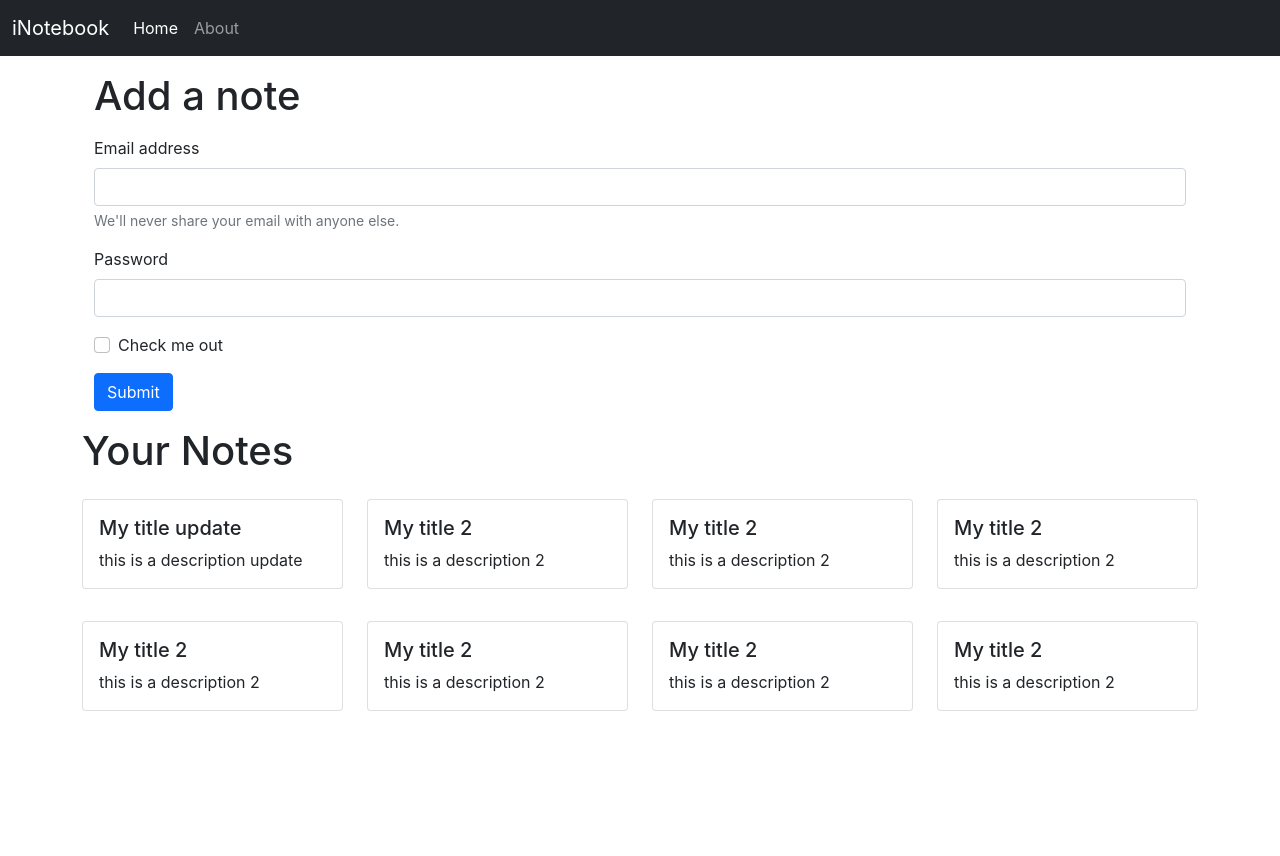
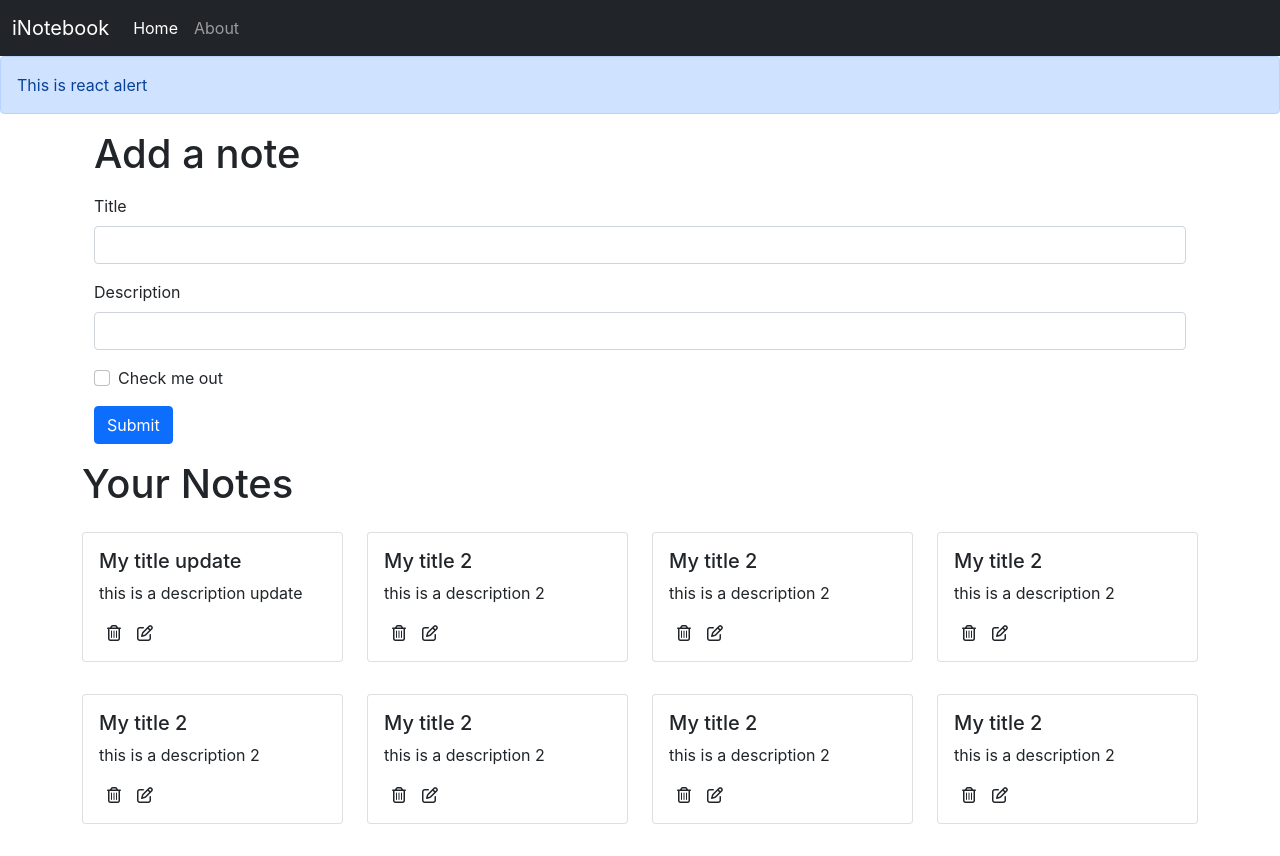
Before and after one commit to Prathik-reddy/iNoteBook, a React (Create React App) app: page / in a window 1280 px wide. Before the commit the page ends 800 px from the top, so only its background shows below. Built offline with nearby package versions, Linux system fonts and the light colour scheme.

Commit message:
added add note functionality

```diff
--- a/public/index.html
+++ b/public/index.html
@@ -40,6 +40,7 @@
       To begin the development, run `npm start` or `yarn start`.
       To create a production bundle, use `npm run build` or `yarn build`.
     -->
+  <script src="https://kit.fontawesome.com/aab19faebd.js" crossorigin="anonymous"></script>
   <script src="https://cdn.jsdelivr.net/npm/bootstrap@5.1.1/dist/js/bootstrap.min.js"
     integrity="sha384-skAcpIdS7UcVUC05LJ9Dxay8AXcDYfBJqt1CJ85S/CFujBsIzCIv+l9liuYLaMQ/" crossorigin="anonymous">
   </script>
--- a/src/App.js
+++ b/src/App.js
@@ -9,6 +9,7 @@ import { Navbar } from './components/Navbar';
 import { Home } from './components/Home';
 import {About} from './components/About';
 import NoteState from './context/notes/NoteState';
+import Alert from './components/Alert';
 
 function App() {
   return (
@@ -16,6 +17,7 @@ function App() {
     <NoteState>
       <Router>
         <Navbar />
+        <Alert message="This is react alert"/>
         <div className="container">
         <Switch>
           <Route exact path="/">
--- /dev/null
+++ b/src/components/AddNote.js
@@ -0,0 +1,37 @@
+import React, { useContext, useState } from 'react';
+import noteContext from "../context/notes/NoteContext";
+
+const AddNote = () => {
+    const context = useContext(noteContext);
+    const { addNote } = context;
+    const [note, setNote] = useState({ title:"", description: "", tag:"default" })
+    const handleClick = (e) => {
+            e.preventDefault();
+            addNote(note.title,note.description,note.tag);
+    }
+    const onChange = (e) => {
+        setNote({ ...note, [e.target.name]: e.target.value })
+    }
+    return (
+        <div className="container my-3">
+            <h1>Add a note</h1>
+            <form className="my-3">
+                <div className="mb-3">
+                    <label htmlFor="title" className="form-label">Title</label>
+                    <input type="text" className="form-control" id="title" name="title" aria-describedby="emailHelp" onChange={onChange} />
+                </div>
+                <div className="mb-3">
+                    <label htmlFor="description" className="form-label">Description</label>
+                    <input type="text" className="form-control" id="description" name="description" onChange={onChange} />
+                </div>
+                <div className="mb-3 form-check">
+                    <input type="checkbox" className="form-check-input" id="exampleCheck1" onChange={onChange} />
+                    <label className="form-check-label" htmlFor="exampleCheck1">Check me out</label>
+                </div>
+                <button type="submit" className="btn btn-primary" onClick={handleClick}>Submit</button>
+            </form>
+        </div>
+    )
+}
+
+export default AddNote
--- /dev/null
+++ b/src/components/Alert.js
@@ -0,0 +1,13 @@
+import React from 'react'
+
+const Alert = (props) => {
+    return (
+        <div>
+            <div className="alert alert-primary" role="alert">
+                {props.message}
+            </div>
+        </div>
+    )
+}
+
+export default Alert
--- a/src/components/Home.js
+++ b/src/components/Home.js
@@ -1,31 +1,12 @@
+import AddNote from './AddNote';
 import Notes from './Notes';
 
 export const Home = () => {
 
     return (
         <div>
-            <div className="container my-3">
-            <h1>
-                Add a note
-            </h1>
-            <form className="my-3">
-                <div className="mb-3">
-                    <label htmlFor="exampleInputEmail1" className="form-label">Email address</label>
-                    <input type="email" className="form-control" id="exampleInputEmail1" aria-describedby="emailHelp" />
-                    <div id="emailHelp" className="form-text">We'll never share your email with anyone else.</div>
-                </div>
-                <div className="mb-3">
-                    <label htmlFor="exampleInputPassword1" className="form-label">Password</label>
-                    <input type="password" className="form-control" id="exampleInputPassword1" />
-                </div>
-                <div className="mb-3 form-check">
-                    <input type="checkbox" className="form-check-input" id="exampleCheck1" />
-                    <label className="form-check-label" htmlFor="exampleCheck1">Check me out</label>
-                </div>
-                <button type="submit" className="btn btn-primary">Submit</button>
-            </form>
-            </div>
-            <Notes/>
+            <AddNote/>
+            <Notes />
         </div>
     )
 }
--- a/src/components/Noteitem.js
+++ b/src/components/Noteitem.js
@@ -4,10 +4,12 @@ const Noteitem = (props) => {
     const { note } = props;
     return (
         <div className="col-md-3">
-            <div class="card my-3" >
-                <div class="card-body">
-                    <h5 class="card-title">{note.title}</h5>
-                    <p class="card-text">{note.description}</p>
+            <div className="card my-3" >
+                <div className="card-body">
+                    <h5 className="card-title">{note.title}</h5>
+                    <p className="card-text">{note.description}</p>
+                    <i className="far fa-trash-alt mx-2"></i>
+                    <i className="far fa-edit mx-2"></i>
                 </div>
             </div>
 
--- a/src/components/Notes.js
+++ b/src/components/Notes.js
@@ -1,17 +1,20 @@
 import React,{useContext} from 'react';
 import noteContext from "../context/notes/NoteContext";
+import Alert from './Alert';
 import Noteitem from './Noteitem';
 
 const Notes = () => {
     const context = useContext(noteContext);
-    const {notes,setNotes}=context;
+    const {notes,addNote}=context;
     return (
+        <>
         <div className="row my-3">
             <h1>Your Notes</h1>
             {notes.map((note) => {
-                return <Noteitem note={note}/>
+                return <Noteitem key ={note._id} note={note}/>
             })}
         </div>
+        </>
     )
 }
 
--- a/src/context/notes/NoteState.js
+++ b/src/context/notes/NoteState.js
@@ -22,7 +22,7 @@ const NoteState = (props) => {
           "__v": 0
         },
         {
-          "_id": "614387142bdd9086d0c7dcef",
+          "_id": "614387142bdd9086d1c7dcef",
           "user": "6140a877170ddbcb144f9603",
           "title": "My title 2",
           "description": "this is a description 2",
@@ -31,7 +31,7 @@ const NoteState = (props) => {
           "__v": 0
         },
         {
-          "_id": "614387142bdd9086d0c7dcef",
+          "_id": "614387142bdd9086d2c7dcef",
           "user": "6140a877170ddbcb144f9603",
           "title": "My title 2",
           "description": "this is a description 2",
@@ -40,7 +40,7 @@ const NoteState = (props) => {
           "__v": 0
         },
         {
-          "_id": "614387142bdd9086d0c7dcef",
+          "_id": "614387142bdd9086d3c7dcef",
           "user": "6140a877170ddbcb144f9603",
           "title": "My title 2",
           "description": "this is a description 2",
@@ -49,7 +49,7 @@ const NoteState = (props) => {
           "__v": 0
         },
         {
-          "_id": "614387142bdd9086d0c7dcef",
+          "_id": "614387142bdd9086d4c7dcef",
           "user": "6140a877170ddbcb144f9603",
           "title": "My title 2",
           "description": "this is a description 2",
@@ -58,7 +58,7 @@ const NoteState = (props) => {
           "__v": 0
         },
         {
-          "_id": "614387142bdd9086d0c7dcef",
+          "_id": "614387142bdd9086d5c7dcef",
           "user": "6140a877170ddbcb144f9603",
           "title": "My title 2",
           "description": "this is a description 2",
@@ -67,7 +67,7 @@ const NoteState = (props) => {
           "__v": 0
         },
         {
-          "_id": "614387142bdd9086d0c7dcef",
+          "_id": "614387142bdd9086d6c7dcef",
           "user": "6140a877170ddbcb144f9603",
           "title": "My title 2",
           "description": "this is a description 2",
@@ -76,9 +76,30 @@ const NoteState = (props) => {
           "__v": 0
         }
       ]
-      const [notes, setNotes] = useState(notesInitial)
+      const [notes, setNotes] = useState(notesInitial);
+      // Add a note
+      const addNote = (title,description,tag) =>{
+        let note = {
+          "_id": "614387142bdd9086d6c7dcef",
+          "user": "6140a877170ddbcb144f9603",
+          "title": title,
+          "description": description,
+          "tag": tag,
+          "date": "2021-09-16T18:04:04.076Z",
+          "__v": 0
+        };
+        setNotes(notes.concat(note))
+      }
+      // Delete a note
+      const deleteNote = () =>{
+
+      }
+      // Edit a note
+      const editNote = () =>{
+
+      }
     return (
-        <NoteContext.Provider value={{notes,setNotes}} >
+        <NoteContext.Provider value={{notes,editNote,deleteNote,addNote}} >
             {props.children}
         </NoteContext.Provider>
     )
--- a/src/index.css
+++ b/src/index.css
@@ -11,3 +11,6 @@ code {
   font-family: source-code-pro, Menlo, Monaco, Consolas, 'Courier New',
     monospace;
 }
+i{
+  cursor: pointer;
+}
```
